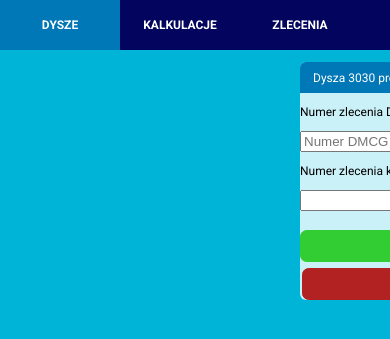
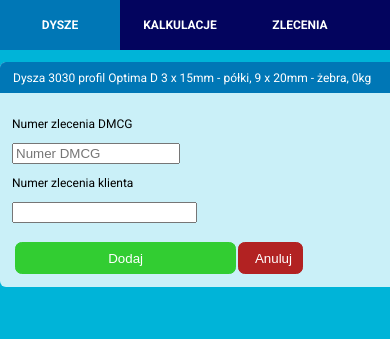
Before and after one commit to djzib0/django_nozzle_calculator, a Django app: page /nozzle/1/add_order in a window 390 px wide; the page is wider, and only the part inside the window is pictured. Shown: the top 339 px of that part. Run offline with Django 4.2, Linux system fonts and the light colour scheme; data comes from the database, SQL or seed files in the repository; both versions use the stored data as it was after the commit.

Commit message:
adjusted templates and styles

```diff
--- a/nozzle_calculator/calculator/templates/calculator/add_nozzle_order.html
+++ b/nozzle_calculator/calculator/templates/calculator/add_nozzle_order.html
@@ -4,7 +4,7 @@
 
 {% block content %}
 <div class="content-main">
-  <div class="item-box single-column">
+  <div class="item-box">
     <div class="item-header-box">
       <p>Dysza {{ nozzle.diameter }}
        profil {{ nozzle.profile }}
@@ -14,19 +14,26 @@
       {{ nozzle.theoretical_weight }}kg</p>
     </div>
     <div>
+      <div class="item-details-form">
+          {% if message %}
           <div>
-          {% if message %}
-            <p class="alert-paragraph">Takie zlecenie jest już powiązane!</p>
+            <p class="alert-paragraph">{{ message }}</p>
+          </div>
           {% endif %}
+          <div>
             <form action="{% url 'calculator:add_nozzle_order' nozzle.id %}" method="post">
             {% csrf_token %}
               <p>Numer zlecenia DMCG</p>
               <p>{{ form.order_dmcg_number }}</p>
               <p>Numer zlecenia klienta</p>
               <p>{{ form.order_client_number }}</p>
+              <div class="button-box">
                 <button name="submit" class="confirm-btn">Dodaj</button>
                 <a href="{% url 'calculator:nozzle_orders' nozzle.id %}"><button class="cancel-btn" type="button">Anuluj</button></a>
+              </div>
             </form>
+          </div>
+
       </div>
     </div>
   </div>
--- a/nozzle_calculator/calculator/views.py
+++ b/nozzle_calculator/calculator/views.py
@@ -90,8 +90,9 @@ def add_nozzle_order(request, nozzle_id):
                 new_order.save()
                 return redirect('calculator:nozzle_orders', nozzle.id)
             else:
-
+                message = 'Takie zlecenie jest już istnieje!'
                 context = {'form': form,
+                           'message': message,
                            'nozzle_id': nozzle.id,
                            'nozzle': nozzle,
                            }
--- a/nozzle_calculator/static/styles.css
+++ b/nozzle_calculator/static/styles.css
@@ -6,11 +6,25 @@ body {
     background-color: #00b4d8;
 }
 
+table {
+    width: 480px;
+}
+
 table, th, td {
     /*border: 1px solid;*/
     border-collapse: collapse;
     text-align: left;
     border-bottom: 1px solid white;
+}
+
+thead {
+    background-color: #0077b6;
+    color: white;
+    font-weight: 300;
+}
+
+thead th {
+    width: 100px;
 }
 
 
@@ -36,7 +50,7 @@ th, td {
 
 /* text style */
 .alert-paragraph {
-    font-size: 0.875em;
+    font-size: 1.125em;
     background-color: palevioletred;
     color: darkred;
     border: 1px dotted darkred;
@@ -55,10 +69,15 @@ th, td {
     display: flex;
     background-color: #00b4d8;
     /*margin: 0 2em;*/
-    width: 1200px;
     justify-content: space-around;
     align-items: flex-start; /* thank to it each child have it's own height */
     margin: 0 auto;
+}
+
+@media (max-width: 1000px) {
+    .content-main {
+        flex-direction: column;
+    }
 }
 
 .item-box {
@@ -110,6 +129,13 @@ th, td {
 .item-details-table {
     padding: 0.25em 0;
     margin-top: 1em;
+}
+
+.item-details-form {
+    display: flex;
+    flex-direction: column;
+    margin: 1em;
+    width: 300px;
 }
 
 /* items styles */
```
Also changed, not shown: nozzle_calculator/calculator/templates/calculator/nozzle-orders.html (+8 -6 lines), nozzle_calculator/db.sqlite3. Lines whose indentation alone changed are shown as unchanged.
